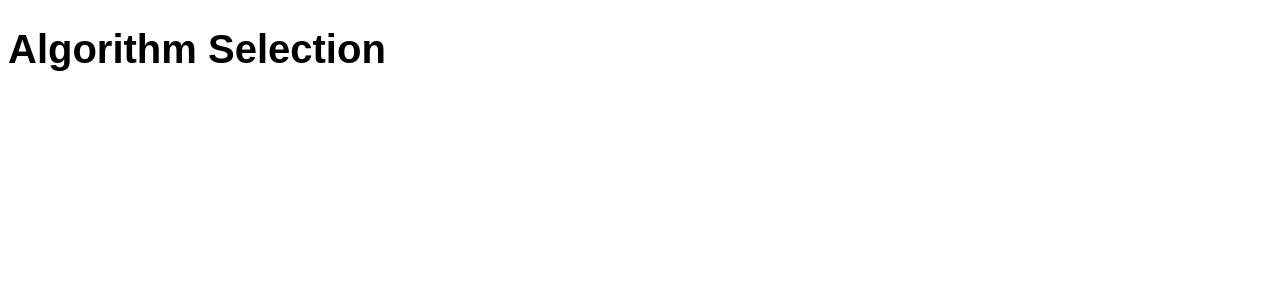
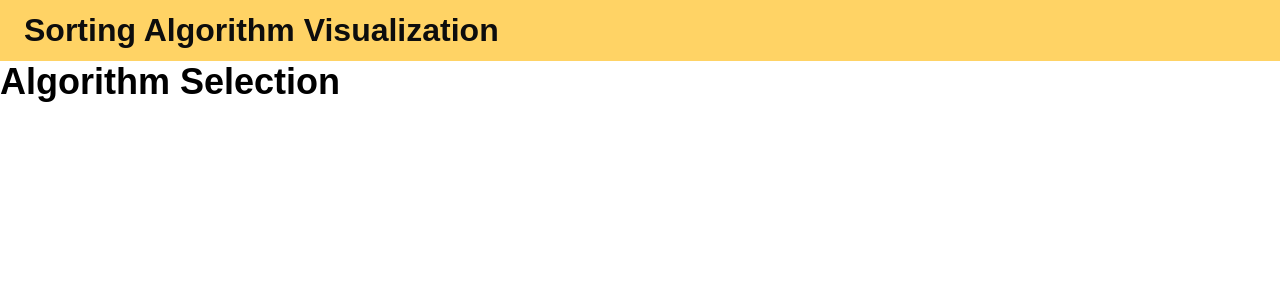
Before and after one commit to SSS-BBB/sorting-algorithm-visualization, a React (Vite) app: page / in a window 1280 px wide. Shown: the top 300 px of the page. Built offline with nearby package versions, Linux system fonts and the light colour scheme.

Commit message:
Added Header
also changed font size for each heading and paragraph tag

```diff
--- a/src/App.css
+++ b/src/App.css
@@ -0,0 +1,20 @@
+.header {
+    background-color: var(--primary-color);
+    padding: 12px 24px;
+    display: flex;
+    flex-direction: row;
+    align-items: center;
+}
+
+.header h2 {
+    color: var(--primary-font-color);
+}
+
+.header .back {
+    margin-right: 25px;
+    background: none;
+    border: none;
+    color: var(--primary-font-color);
+    font-size: 36px;
+    cursor: pointer;
+}
--- a/src/App.jsx
+++ b/src/App.jsx
@@ -4,18 +4,31 @@ import SingleVisualization from "./pages/single_visualization/SingleVisualizatio
 import DataEdit from "./pages/data_edit/DataEdit.jsx"
 import AlgorithmComparison from "./pages/algorithm_comparison/AlgorithmComparison.jsx"
 import Page from "./Enums.js"
+import "./App.css"
+
+function Header({ headerTitle, prevPage }) {
+  return (
+    <div className="header">
+      {prevPage ? <button className="back">←</button> : <></>}
+      <h2>{headerTitle}</h2>
+    </div>
+  );
+}
 
 function App() {
-  const [prevPage, setPrevPage] = useState(null);
   const [currentPage, setCurrentPage] = useState(Page.ALGORITHM_SELECTION);
+  let prevPage = null;
+  let headerTitle = "Sorting Algorithm Visualization";
 
   return (
-    <>
+    <div>
+      <Header headerTitle={headerTitle} prevPage={prevPage} />
+
       {currentPage === Page.ALGORITHM_SELECTION && <AlgorithmSelection />}
       {currentPage === Page.SINGLE_VISUALIZATION && <SingleVisualization />}
       {currentPage === Page.DATA_EDIT && <DataEdit />}
       {currentPage === Page.ALGORITHM_COMPARISON && <AlgorithmComparison />}
-    </>
+    </div>
   );
 }
 
--- a/src/index.css
+++ b/src/index.css
@@ -6,32 +6,39 @@
     --background-color: white;
 }
 
+body {
+    margin: 0;
+    padding: 0;
+    border: none;
+}
+
 h1, h2, h3, h4, h5 {
     font-family: Arial, Helvetica, sans-serif;
     font-weight: medium;
+    margin: 0;
 }
 
 h1 {
-    font-size: 40px;
+    font-size: 36px;
 }
 
 h2 {
-    font-size: 36px;
+    font-size: 32px;
 }
 
 h3 {
-    font-size: 32px;
+    font-size: 28px;
 }
 
 h4 {
-    font-size: 24px;
+    font-size: 20px;
 }
 
 h5 {
-    font-size: 20px;
+    font-size: 16px;
 }
 
 p {
     font-family: Arial, Helvetica, sans-serif;
-    font-size: 16px;
+    font-size: 12px;
 }
```
